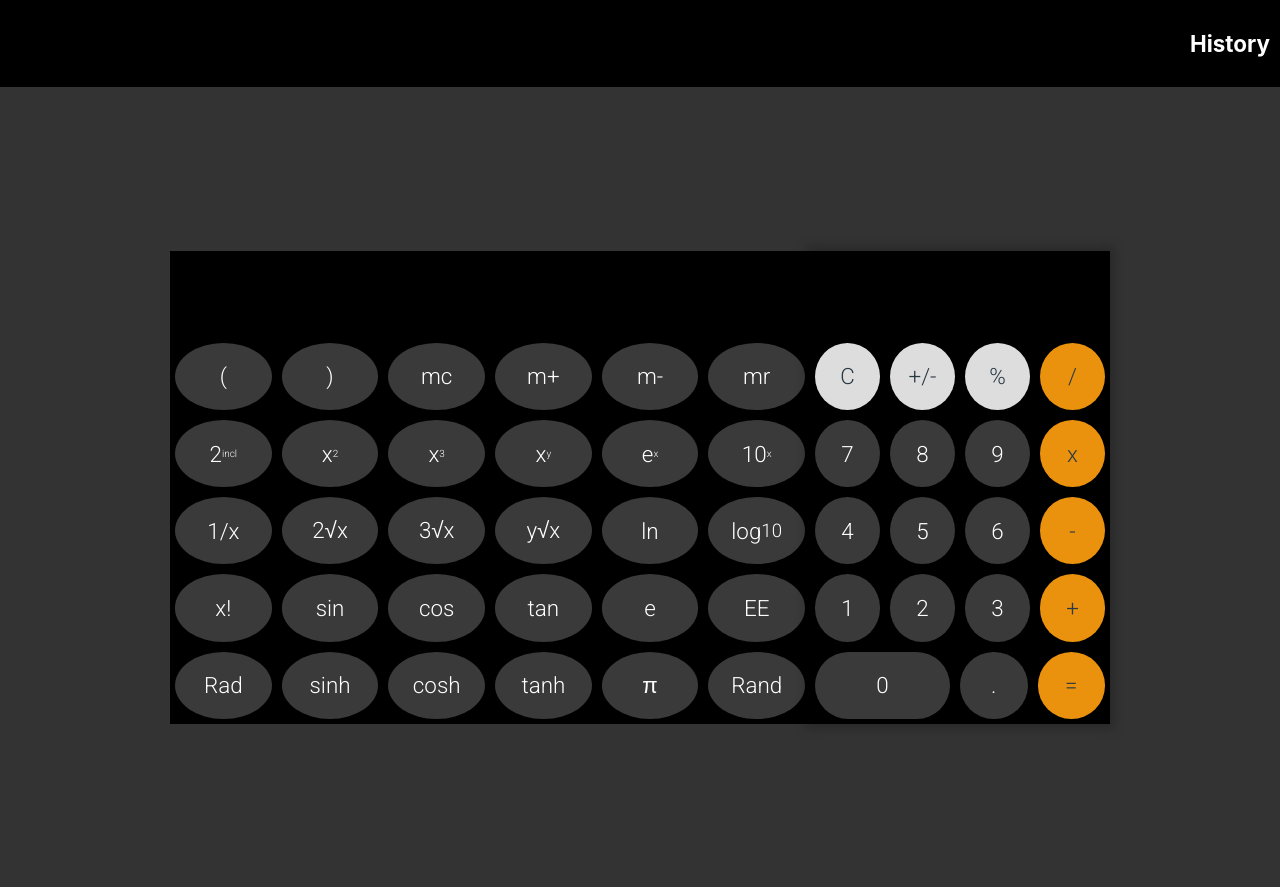
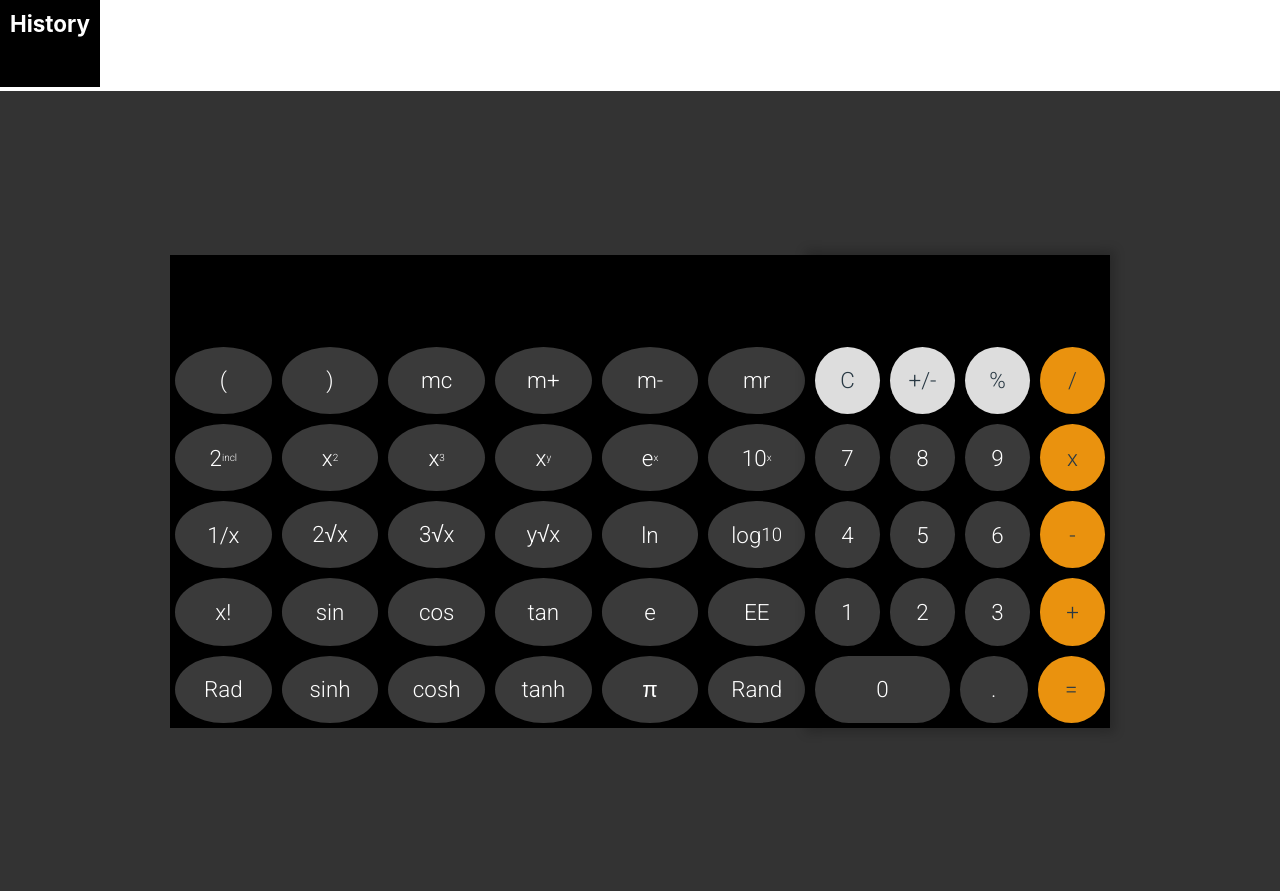
Before and after one commit to hl896/MycalculatorDemo, a React (Create React App) app: page / in a window 1280 px wide. Built offline with nearby package versions, Linux system fonts and the light colour scheme.

Commit message:
make it better

```diff
--- a/src/App.css
+++ b/src/App.css
@@ -1,6 +1,10 @@
   .historySec{
     display:block;
   }
+  .historySec .input {
+    display: inline-block;
+    overflow: scroll;
+}
   .app {
     display: flex;
     justify-content: center;
```
